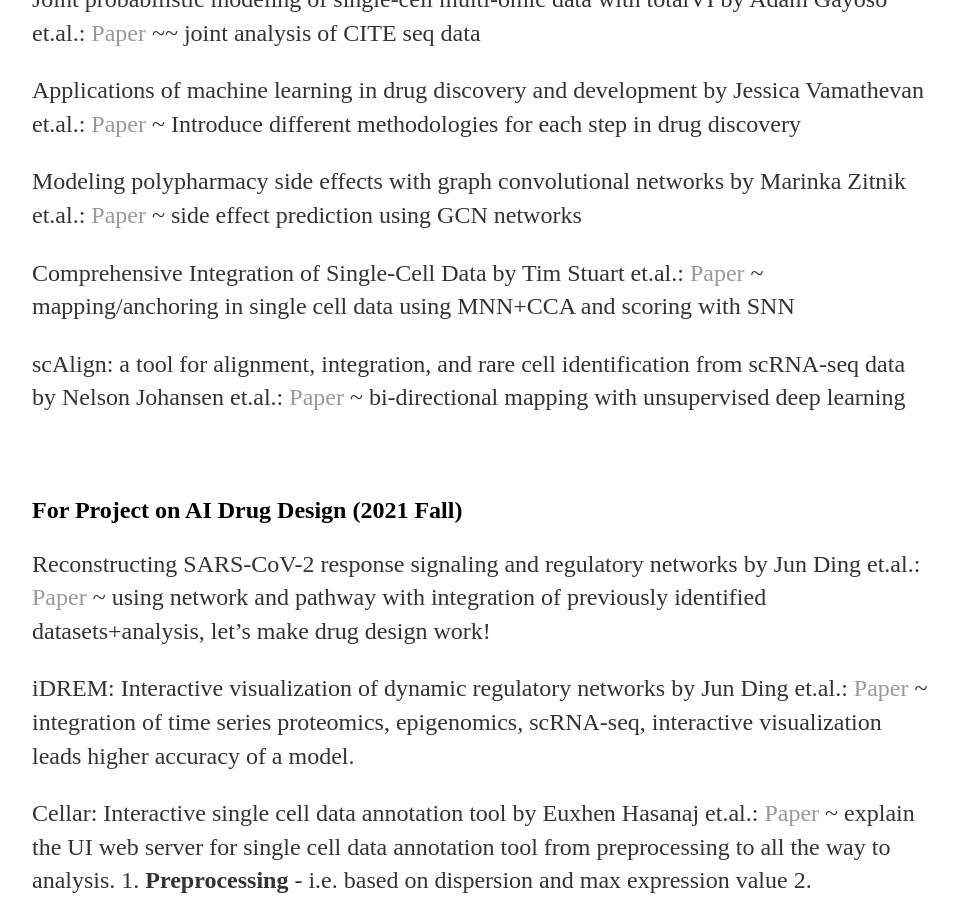
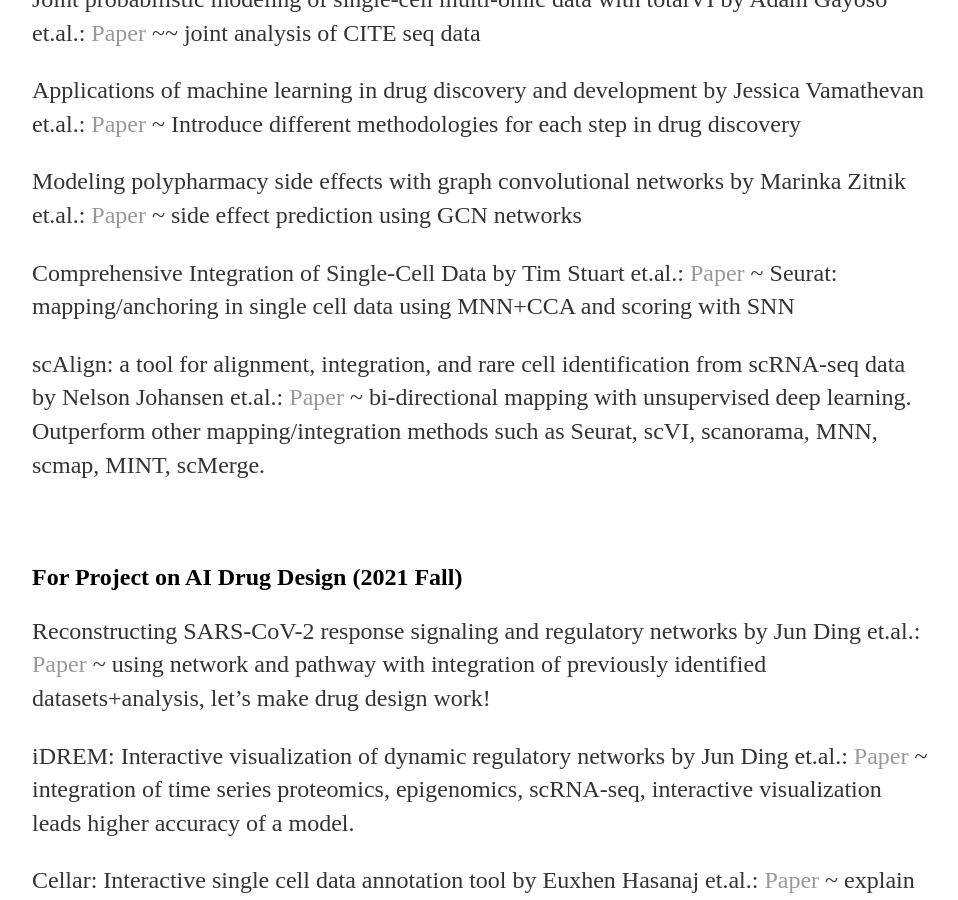
Before and after one commit to yjkweon24/yjkweon24.github.io, a Jekyll site: the page built from _posts/2019-03-16-Academic.md, in a window 1280 px wide and 900 px high, scrolled down 2228 px. Shown: the whole window, without its empty margins (160-1118 px from the left). Built offline with Jekyll 4.4.1, drawn with Linux system fonts in a browser that asks for light colours.

Commit message:
Update 2019-03-16-Academic.md

```diff
--- a/_posts/2019-03-16-Academic.md
+++ b/_posts/2019-03-16-Academic.md
@@ -57,9 +57,9 @@
 
 Modeling polypharmacy side effects with graph convolutional networks by Marinka Zitnik et.al.: [Paper](https://academic.oup.com/bioinformatics/article/34/13/i457/5045770) ~ side effect prediction using GCN networks
 
-Comprehensive Integration of Single-Cell Data by Tim Stuart et.al.: [Paper](https://www.cell.com/cell/pdf/S0092-8674(19)30559-8.pdf) ~ mapping/anchoring in single cell data using MNN+CCA and scoring with SNN
+Comprehensive Integration of Single-Cell Data by Tim Stuart et.al.: [Paper](https://www.cell.com/cell/pdf/S0092-8674(19)30559-8.pdf) ~ Seurat: mapping/anchoring in single cell data using MNN+CCA and scoring with SNN
 
-scAlign: a tool for alignment, integration, and rare cell identification from scRNA-seq data by Nelson Johansen et.al.: [Paper](https://genomebiology.biomedcentral.com/articles/10.1186/s13059-019-1766-4) ~ bi-directional mapping with unsupervised deep learning
+scAlign: a tool for alignment, integration, and rare cell identification from scRNA-seq data by Nelson Johansen et.al.: [Paper](https://genomebiology.biomedcentral.com/articles/10.1186/s13059-019-1766-4) ~ bi-directional mapping with unsupervised deep learning. Outperform other mapping/integration methods such as Seurat, scVI, scanorama, MNN, scmap, MINT, scMerge.
 
 
 <br>
```
